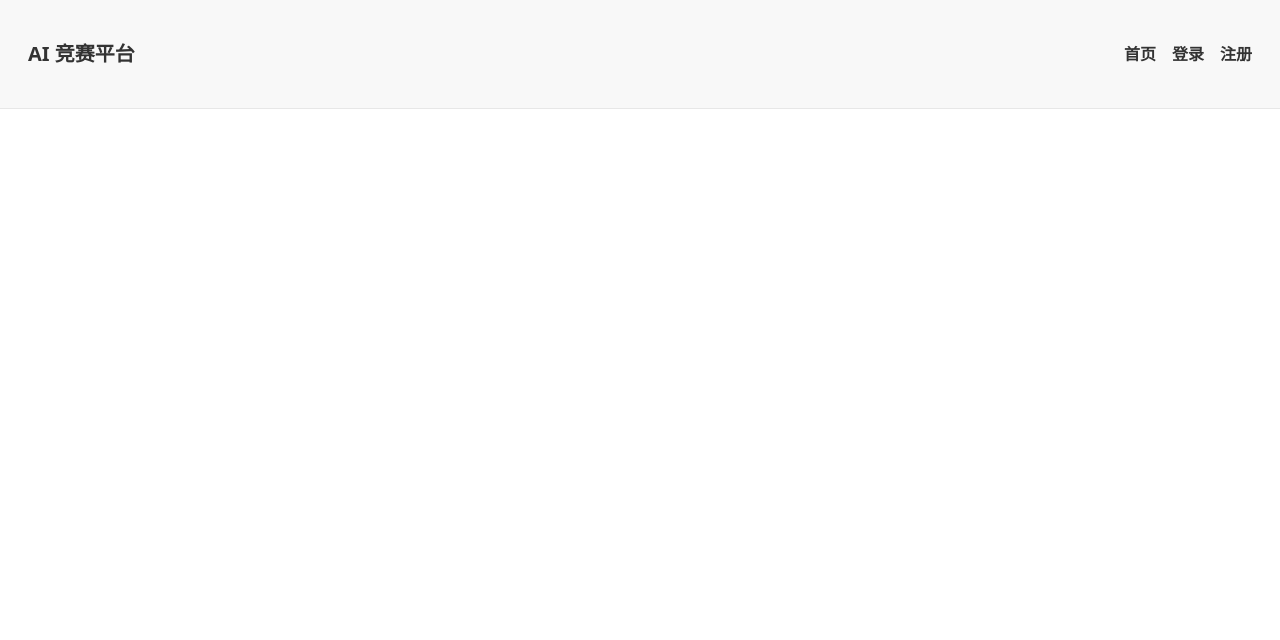
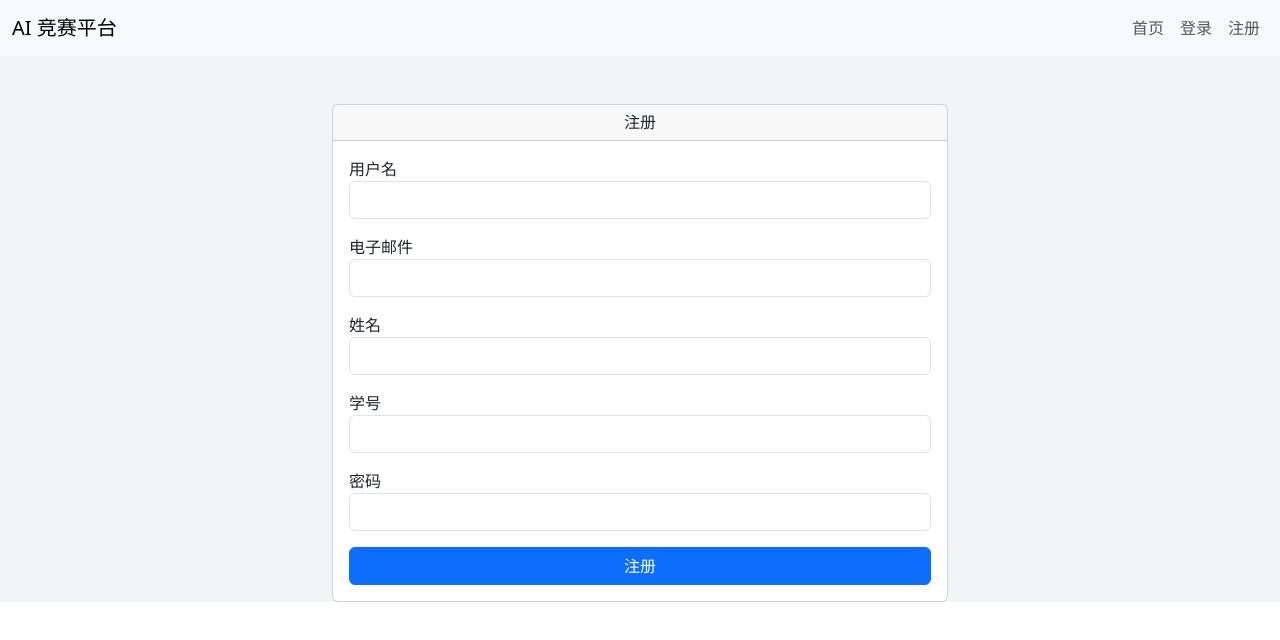
Before and after one commit to SYSUMSC/aigame, a Vue app in the folder frontend/: page /user/reg in a window 1280 px wide. Before the commit this address had no page. Shown: the top 640 px of the page. Built offline with nearby package versions, Linux system fonts and the light colour scheme.

Commit message:
bootstrap5导航栏+登录注册+个人信息展示（tailwind仅用于微调界面）；title展示

```diff
--- a/frontend/src/App.vue
+++ b/frontend/src/App.vue
@@ -1,53 +1,100 @@
 <script setup lang="ts">
-import { RouterLink, RouterView } from 'vue-router'
-import { useUserStore } from './stores/user';
+import { RouterLink, RouterView } from "vue-router";
+import { useUserStore } from "./stores/user";
+import { useRouter } from "vue-router";
+// @ts-ignore
+import { Collapse } from "bootstrap";
 
 const userStore = useUserStore();
+const router = useRouter();
+
+const logout = () => {
+  userStore.setUser(null);
+  router.push("/");
+};
+
+// 封装导航跳转函数，跳转后自动关闭导航栏
+const navigateAndCloseNav = (routePath: string) => {
+  router.push(routePath);
+
+  const navbarCollapse = document.getElementById("navbarNav");
+  if (navbarCollapse && navbarCollapse.classList.contains("show")) {
+    const bsCollapse = new Collapse(navbarCollapse, {
+      toggle: false,
+    });
+    bsCollapse.hide();
+  }
+};
 </script>
 
 <template>
   <div>
-    <header class="bg-gray-800 text-white">
-      <nav class="container mx-auto flex items-center justify-between py-4">
-        <div>
-          <RouterLink to="/" class="text-xl font-bold">AI 竞赛平台</RouterLink>
+    <nav class="navbar navbar-expand-lg navbar-light bg-light">
+      <div class="container-fluid">
+        <RouterLink class="navbar-brand" to="/">AI 竞赛平台</RouterLink>
+        <button
+          class="navbar-toggler"
+          type="button"
+          data-bs-toggle="collapse"
+          data-bs-target="#navbarNav"
+          aria-controls="navbarNav"
+          aria-expanded="false"
+          aria-label="Toggle navigation"
+        >
+          <span class="navbar-toggler-icon"></span>
+        </button>
+        <div class="collapse navbar-collapse" id="navbarNav">
+          <ul class="navbar-nav ms-auto">
+            <li class="nav-item">
+              <a
+                class="nav-link"
+                @click.prevent="navigateAndCloseNav('/')"
+                href="#"
+                >首页</a
+              >
+            </li>
+            <template v-if="userStore.isLoggedIn()">
+              <li class="nav-item">
+                <a
+                  class="nav-link"
+                  @click.prevent="navigateAndCloseNav('/user/')"
+                  href="#"
+                  >用户中心</a
+                >
+              </li>
+              <li class="nav-item">
+                <button @click="logout" class="btn nav-link">退出</button>
+              </li>
+            </template>
+            <template v-else>
+              <li class="nav-item">
+                <a
+                  class="nav-link"
+                  @click.prevent="navigateAndCloseNav('/user/login')"
+                  href="#"
+                  >登录</a
+                >
+              </li>
+              <li class="nav-item">
+                <a
+                  class="nav-link"
+                  @click.prevent="navigateAndCloseNav('/user/reg')"
+                  href="#"
+                  >注册</a
+                >
+              </li>
+            </template>
+          </ul>
         </div>
-        <div class="flex items-center space-x-4">
-          <RouterLink to="/" class="hover:text-gray-300">首页</RouterLink>
-          <template v-if="userStore.isLoggedIn()">
-            <RouterLink to="/user" class="hover:text-gray-300">用户中心</RouterLink>
-            <button @click="userStore.setUser(null)" class="hover:text-gray-300">退出</button>
-          </template>
-          <template v-else>
-            <RouterLink to="/user/login" class="hover:text-gray-300">登录</RouterLink>
-            <RouterLink to="/user/register" class="hover:text-gray-300">注册</RouterLink>
-          </template>
-        </div>
-      </nav>
-    </header>
-    <RouterView />
+      </div>
+    </nav>
+    <!-- 灰色背景 -->
+    <div class="bg-gray-100"><RouterView /></div>
   </div>
 </template>
 
 <style scoped>
-header {
-  background-color: #f8f8f8;
-  padding: 1rem;
-  border-bottom: 1px solid #e7e7e7;
-}
-
-nav {
-  display: flex;
-  gap: 1rem;
-}
-
-nav a {
-  text-decoration: none;
-  color: #333;
-  font-weight: bold;
-}
-
-nav a:hover {
-  color: #42b983;
+.collapse {
+  visibility: visible;
 }
 </style>
--- a/frontend/src/router/index.ts
+++ b/frontend/src/router/index.ts
@@ -1,23 +1,29 @@
 import { createRouter, createWebHistory, RouteRecordRaw } from "vue-router";
 import Home from "../views/Home.vue";
 import Login from "../views/Login.vue";
+import Reg from "../views/Reg.vue";
 import UserCenter from "../views/UserCenter.vue";
 import { useUserStore } from "../stores/user";
 
 const routes: Array<RouteRecordRaw> = [
   {
     path: "/",
-    name: "Home",
+    name: "首页",
     component: Home,
   },
   {
     path: "/user/login",
-    name: "Login",
+    name: "登录",
     component: Login,
   },
   {
+    path: "/user/reg",
+    name: "注册",
+    component: Reg,
+  },
+  {
     path: "/user",
-    name: "UserCenter",
+    name: "用户中心",
     component: UserCenter,
     meta: { requiresAuth: true },
   },
@@ -30,6 +36,7 @@ const router = createRouter({
 
 router.beforeEach((to, from, next) => {
   const userStore = useUserStore();
+
   if (to.matched.some((record) => record.meta.requiresAuth)) {
     if (!userStore.isLoggedIn()) {
       next({ name: "Login" });
@@ -39,6 +46,14 @@ router.beforeEach((to, from, next) => {
   } else {
     next();
   }
+
+  // 更新网页标题
+  const defaultTitle = 'AI 竞赛平台'; // 默认的网页标题
+  if (to.name) {
+    document.title = `${defaultTitle} -- ${to.name}`;
+  } else {
+    document.title = defaultTitle;
+  }
 });
 
 export default router;
--- a/frontend/src/views/Home.vue
+++ b/frontend/src/views/Home.vue
@@ -1,6 +1,6 @@
 <template>
   <div
-    class="flex flex-col items-center justify-center min-h-screen bg-gray-100"
+    class="flex flex-col items-center justify-center min-h-screen"
   >
     <!-- 平台介绍 -->
     <div class="text-center">
@@ -15,8 +15,7 @@
       </p>
     </div>
 
-    <!-- 按钮 -->
-    <div class="flex space-x-4">
+    <div class="flex space-x-4" v-if="!userStore.user">
       <router-link
         to="/user/login"
         class="bg-blue-500 hover:bg-blue-700 text-white font-bold py-2 px-4 rounded"
@@ -24,7 +23,7 @@
         登录
       </router-link>
       <router-link
-        to="/user/register"
+        to="/user/reg"
         class="bg-green-500 hover:bg-green-700 text-white font-bold py-2 px-4 rounded"
       >
         注册
@@ -33,6 +32,10 @@
   </div>
 </template>
 
-<script setup lang="ts"></script>
+<script setup lang="ts">
+import { useUserStore } from '../stores/user';
+
+const userStore = useUserStore();
+</script>
 
 <style scoped></style>
--- a/frontend/src/views/Login.vue
+++ b/frontend/src/views/Login.vue
@@ -1,36 +1,36 @@
 <template>
-  <div
-    class="min-h-screen bg-gray-100 py-6 flex flex-col justify-center sm:py-12"
-  >
-    <div class="relative py-3 sm:max-w-xl sm:mx-auto">
-      <div
-        class="relative px-4 py-10 bg-white shadow-lg sm:rounded-3xl sm:p-20"
-      >
-        <h1 class="text-2xl font-bold mb-6">登录</h1>
+  <div class="container pt-5">
+    <div class="row justify-content-center">
+      <div class="col-md-6">
+        <div class="card">
+          <div class="card-header">
+            <h3 class="text-center">登录</h3>
+          </div>
+          <div class="card-body">
             <form @submit.prevent="login">
-          <div class="mb-4">
-            <label for="username" class="block text-gray-700">用户名</label>
+              <div class="form-group mb-3">
+                <label for="username">用户名</label>
                 <input
                   type="text"
                   id="username"
                   v-model="username"
-              class="mt-1 block w-full border-gray-300 rounded-md shadow-sm focus:border-indigo-500 focus:ring focus:ring-indigo-500 focus:ring-opacity-50"
+                  class="form-control"
                   required
                 />
               </div>
-          <div class="mb-4">
-            <label for="password" class="block text-gray-700">密码</label>
+              <div class="form-group mb-3">
+                <label for="password">密码</label>
                 <input
                   type="password"
                   id="password"
                   v-model="password"
-              class="mt-1 block w-full border-gray-300 rounded-md shadow-sm focus:border-indigo-500 focus:ring focus:ring-indigo-500 focus:ring-opacity-50"
+                  class="form-control"
                   required
                 />
               </div>
               <button
                 type="submit"
-            class="w-full bg-indigo-600 text-white py-2 px-4 rounded-md hover:bg-indigo-700 focus:outline-none focus:ring-2 focus:ring-offset-2 focus:ring-indigo-500"
+                class="btn btn-primary w-100"
               >
                 登录
               </button>
@@ -38,7 +38,10 @@
           </div>
         </div>
       </div>
+    </div>
+  </div>
 </template>
+
 
 <script setup lang="ts">
 import { ref } from 'vue';
--- /dev/null
+++ b/frontend/src/views/Reg.vue
@@ -0,0 +1,110 @@
+<template>
+    <div class="container pt-5">
+      <div class="row justify-content-center">
+        <div class="col-md-6">
+          <div class="card">
+            <div class="card-header">
+              <h3 class="text-center">注册</h3>
+            </div>
+            <div class="card-body">
+              <form @submit.prevent="reg">
+                <div class="form-group mb-3">
+                  <label for="username">用户名</label>
+                  <input
+                    type="text"
+                    id="username"
+                    v-model="username"
+                    class="form-control"
+                    required
+                  />
+                </div>
+                <div class="form-group mb-3">
+                  <label for="email">电子邮件</label>
+                  <input
+                    type="email"
+                    id="email"
+                    v-model="email"
+                    class="form-control"
+                    required
+                  />
+                </div>
+                <div class="form-group mb-3">
+                  <label for="name">姓名</label>
+                  <input
+                    type="text"
+                    id="name"
+                    v-model="name"
+                    class="form-control"
+                    required
+                  />
+                </div>
+                <div class="form-group mb-3">
+                  <label for="student_id">学号</label>
+                  <input
+                    type="text"
+                    id="student_id"
+                    v-model="student_id"
+                    class="form-control"
+                    required
+                  />
+                </div>
+                <div class="form-group mb-3">
+                  <label for="password">密码</label>
+                  <input
+                    type="password"
+                    id="password"
+                    v-model="password"
+                    class="form-control"
+                    required
+                  />
+                </div>
+                <button
+                  type="submit"
+                  class="btn btn-primary w-100"
+                >
+                  注册
+                </button>
+              </form>
+            </div>
+          </div>
+        </div>
+      </div>
+    </div>
+  </template>
+
+  <script setup lang="ts">
+  import { ref } from 'vue';
+  import axios from 'axios';
+  import { useRouter } from 'vue-router';
+
+  const username = ref('');
+  const email = ref('');
+  const name = ref('');
+  const student_id = ref('');
+  const password = ref('');
+  const router = useRouter();
+
+  const reg = async () => {
+    try {
+      const res = await axios.post("/api/user/reg", {
+        username: username.value,
+        email: email.value,
+        name: name.value,
+        student_id: student_id.value,
+        password: password.value,
+      });
+
+      if (res.status === 200 && res.data.code === 0) {
+        alert("注册成功，跳转到登录页面");
+
+        // 注册成功后跳转到登录页面
+        router.push("/user/login");
+      } else {
+        alert(res.data.msg);
+      }
+    } catch (error) {
+      console.error(error);
+      alert("注册失败，请稍后再试。");
+    }
+  };
+  </script>
```
Also changed, not shown: frontend/src/views/UserCenter.vue (+13 -12 lines). Lines whose indentation alone changed are shown as unchanged.
